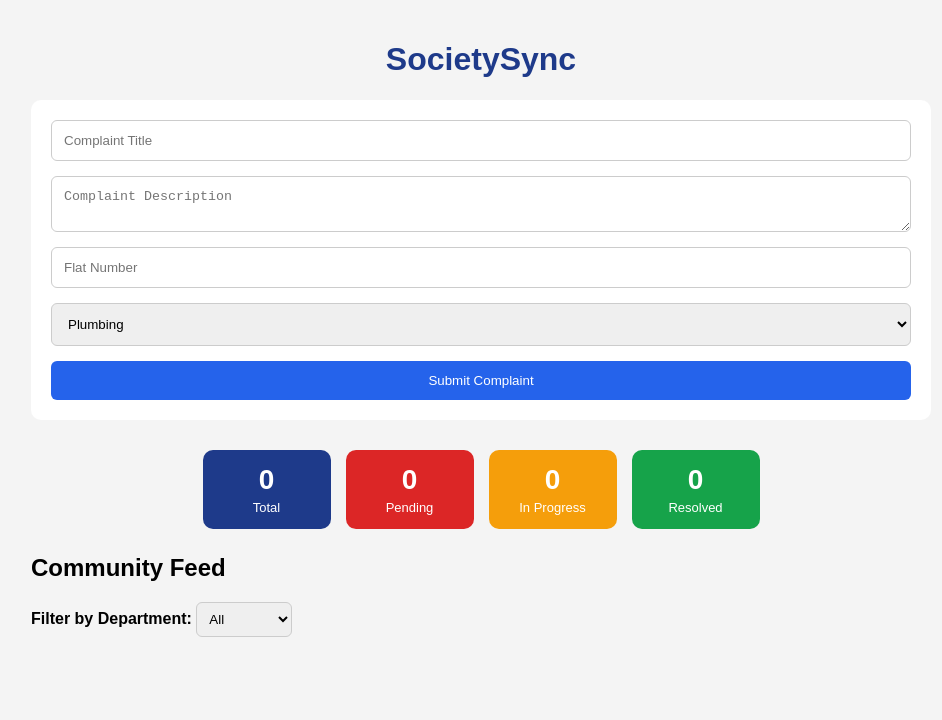
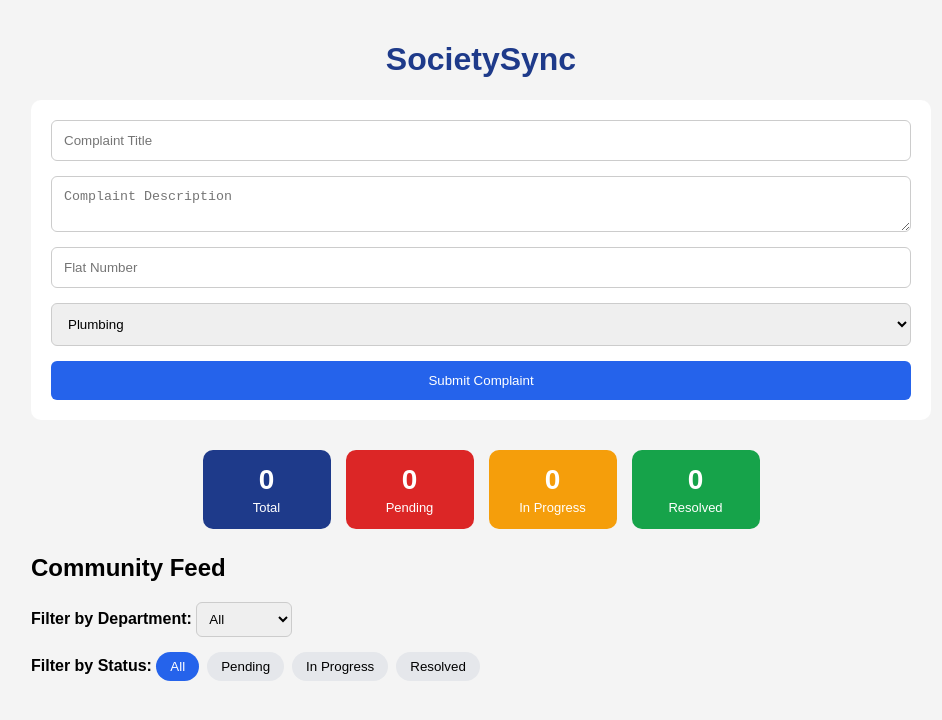
Before and after one commit to kshv-gl/SocietySync, a React (Vite) app in the folder societysync/: page / in a window 1280 px wide. Shown: the top 720 px of the page, without its empty margins (159-1101 px from the left). Built offline with nearby package versions, Linux system fonts and the light colour scheme.

Commit message:
Add FilterByStatus component

```diff
--- a/societysync/src/components/CommunityFeed.jsx
+++ b/societysync/src/components/CommunityFeed.jsx
@@ -1,13 +1,17 @@
 import { useState } from "react";
 import ComplaintCard from "./ComplaintCard";
 import FilterByDepartment from "./FilterByDepartment";
+import FilterByStatus from "./FilterByStatus";
 
 function CommunityFeed({ complaints, deleteComplaint }) {
   const [selectedDepartment, setSelectedDepartment] = useState("All");
+  const [selectedStatus, setSelectedStatus] = useState("All");
 
-  const filtered = complaints.filter((c) =>
-    selectedDepartment === "All" ? true : c.department === selectedDepartment
-  );
+  const filtered = complaints.filter((c) => {
+    const matchDept = selectedDepartment === "All" || c.department === selectedDepartment;
+    const matchStatus = selectedStatus === "All" || (c.status || "Pending") === selectedStatus;
+    return matchDept && matchStatus;
+  });
 
   return (
     <div>
@@ -15,6 +19,10 @@ function CommunityFeed({ complaints, deleteComplaint }) {
       <FilterByDepartment
         selectedDepartment={selectedDepartment}
         setSelectedDepartment={setSelectedDepartment}
+      />
+      <FilterByStatus
+        selectedStatus={selectedStatus}
+        setSelectedStatus={setSelectedStatus}
       />
       {filtered.map((complaint) => (
         <ComplaintCard
--- /dev/null
+++ b/societysync/src/components/FilterByStatus.jsx
@@ -0,0 +1,28 @@
+const statuses = ["All", "Pending", "In Progress", "Resolved"];
+
+function FilterByStatus({ selectedStatus, setSelectedStatus }) {
+  return (
+    <div style={{ marginBottom: "15px" }}>
+      <strong>Filter by Status: </strong>
+      {statuses.map((status) => (
+        <button
+          key={status}
+          onClick={() => setSelectedStatus(status)}
+          style={{
+            marginRight: "8px",
+            padding: "7px 14px",
+            borderRadius: "20px",
+            border: "none",
+            cursor: "pointer",
+            background: selectedStatus === status ? "#2563eb" : "#e5e7eb",
+            color: selectedStatus === status ? "white" : "black",
+          }}
+        >
+          {status}
+        </button>
+      ))}
+    </div>
+  );
+}
+
+export default FilterByStatus;
```
